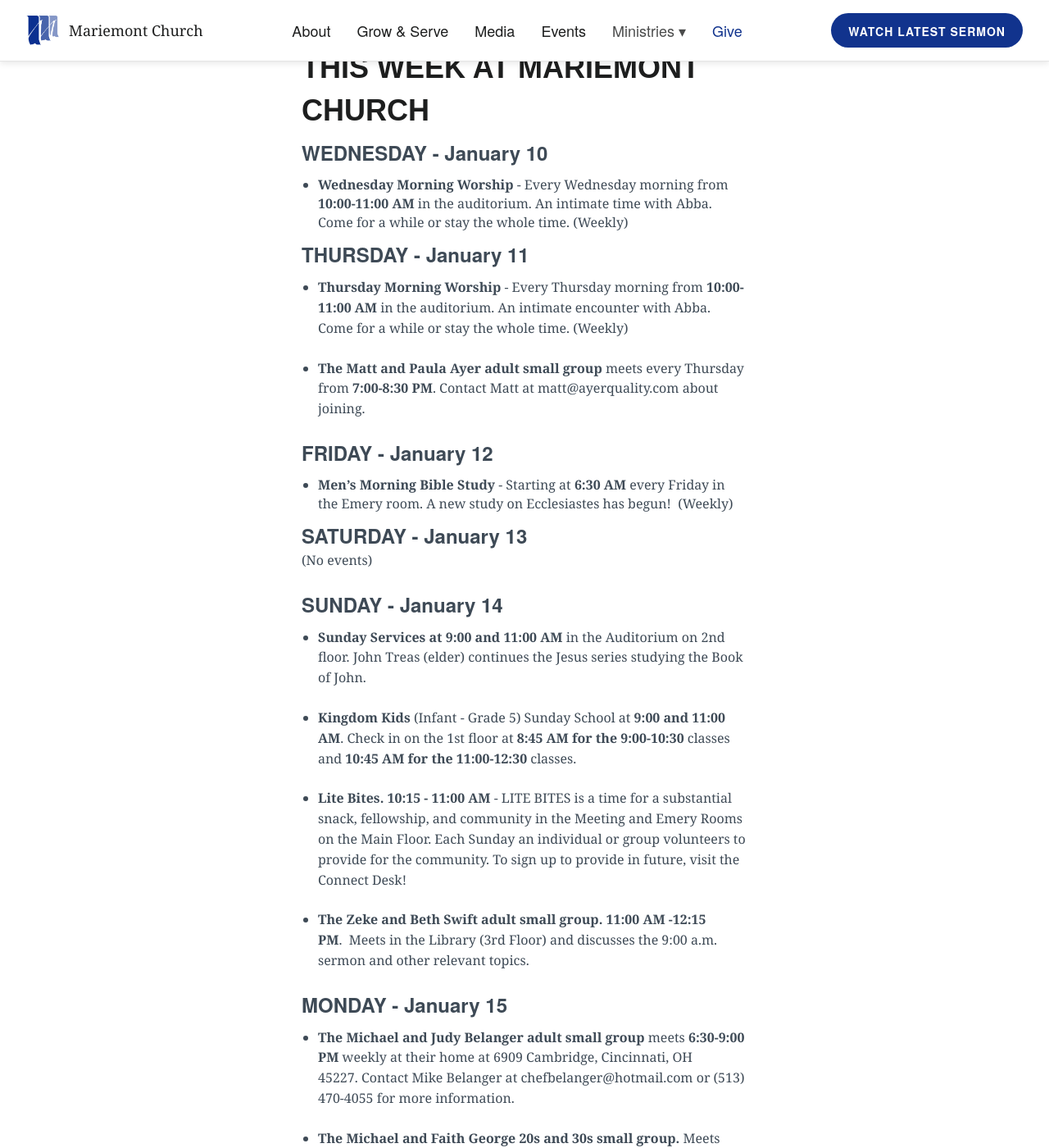
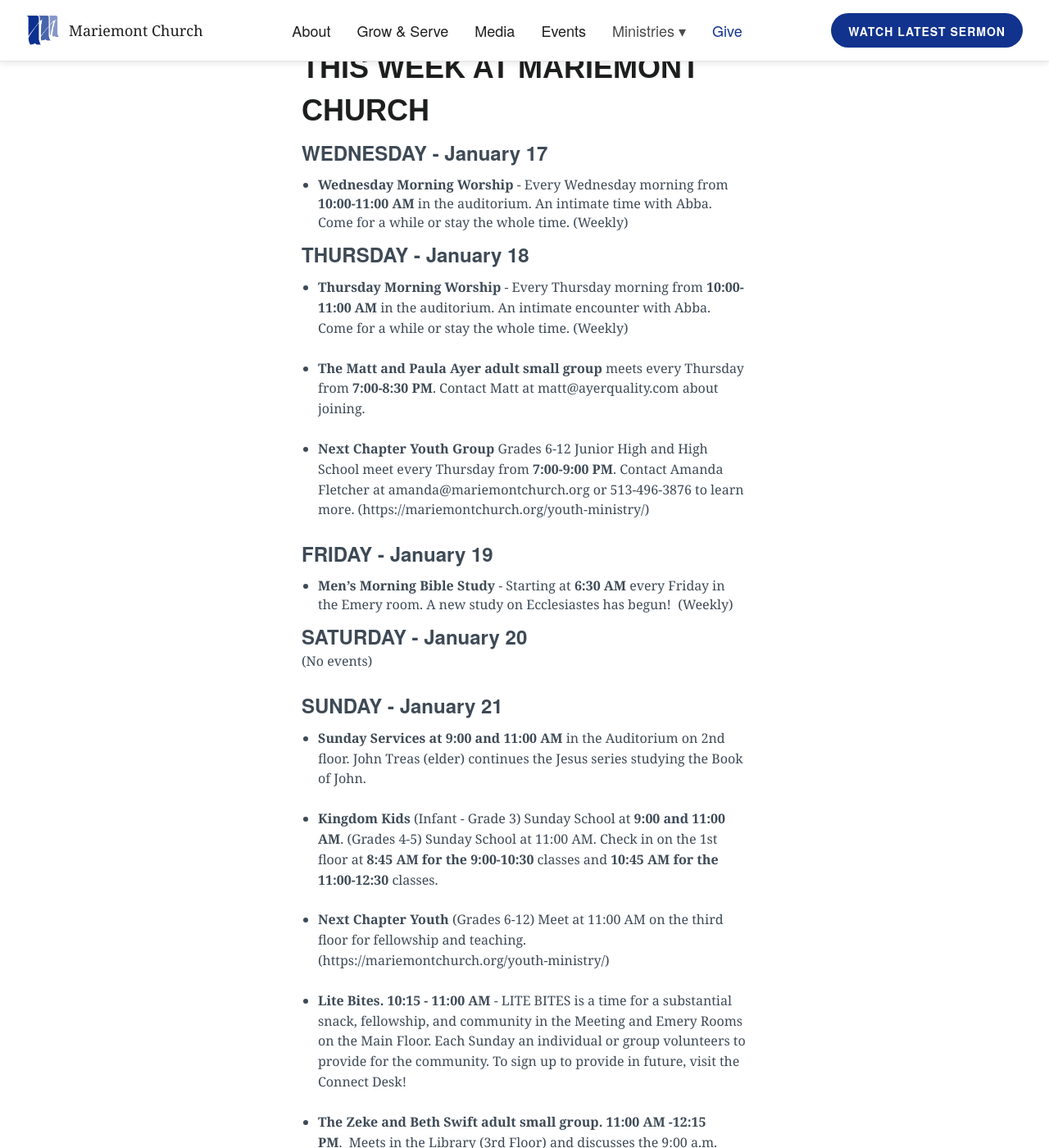
Before and after one commit to lukemoderwell/mariemont, a Jekyll site: the page built from mc-weekly-calendar.markdown, in a window 1280 px wide and 1400 px high, scrolled down 473 px. Shown: the whole window at 82% size. Built offline with Jekyll 4.4.1, drawn with Linux system fonts in a browser that asks for light colours; nearby versions of some CDN libraries; some of the changed text lies outside the part shown.

Commit message:
Updated Mc Weekly Calendar

```diff
--- a/mc-weekly-calendar.markdown
+++ b/mc-weekly-calendar.markdown
@@ -25,40 +25,44 @@
 
 ## THIS WEEK AT MARIEMONT CHURCH
 
-### WEDNESDAY - January 10
+### WEDNESDAY - January 17
 * **Wednesday Morning Worship** - Every Wednesday morning from **10:00-11:00 AM** in the auditorium. An intimate time with Abba. Come for a while or stay the whole time. (Weekly)
 
-### THURSDAY - January 11
+### THURSDAY - January 18
 * **Thursday Morning Worship** - Every Thursday morning from **10:00-11:00 AM** in the auditorium. An intimate encounter with Abba. Come for a while or stay the whole time. (Weekly)
 
 * **The Matt and Paula Ayer adult small group** meets every Thursday from **7:00-8:30 PM**. Contact Matt at matt@ayerquality.com about joining.
 
+* **Next Chapter Youth Group** Grades 6-12 Junior High and High School meet every Thursday from **7:00-9:00 PM**. Contact Amanda Fletcher at amanda@mariemontchurch.org or 513-496-3876 to learn more. (https://mariemontchurch.org/youth-ministry/)
 
-### FRIDAY - January 12
+### FRIDAY - January 19
 * **Men's Morning Bible Study** - Starting at **6:30 AM** every Friday in the Emery room. A new study on Ecclesiastes has begun!  (Weekly)
 
-### SATURDAY - January 13
+### SATURDAY - January 20
 
 (No events)
 
-### SUNDAY - January 14
+### SUNDAY - January 21
 
 * **Sunday Services at 9:00 and 11:00 AM** in the Auditorium on 2nd floor. John Treas (elder) continues the Jesus series studying the Book of John.
 
-* **Kingdom Kids** (Infant - Grade 5) Sunday School at **9:00 and 11:00 AM**. Check in on the 1st floor at **8:45 AM for the 9:00-10:30** classes and **10:45 AM for the 11:00-12:30** classes.
+* **Kingdom Kids** (Infant - Grade 3) Sunday School at **9:00 and 11:00 AM**. (Grades 4-5) Sunday School at 11:00 AM.
+Check in on the 1st floor at **8:45 AM for the 9:00-10:30** classes and **10:45 AM for the 11:00-12:30** classes.
+
+* **Next Chapter Youth** (Grades 6-12) Meet at 11:00 AM on the third floor for fellowship and teaching.(https://mariemontchurch.org/youth-ministry/)
 
 * **Lite Bites. 10:15 - 11:00 AM** - LITE BITES is a time for a substantial snack, fellowship, and community in the Meeting and Emery Rooms on the Main Floor. Each Sunday an individual or group volunteers to provide for the community. To sign up to provide in future, visit the Connect Desk!
 
 * **The Zeke and Beth Swift adult small group.** **11:00 AM -12:15 PM**.  Meets in the Library (3rd Floor) and discusses the 9:00 a.m. sermon and other relevant topics.
 
 
-### MONDAY - January 15
+### MONDAY - January 22
 
 * **The Michael and Judy Belanger adult small group** meets **6:30-9:00 PM** weekly at their home at 6909 Cambridge, Cincinnati, OH 45227. Contact Mike Belanger at chefbelanger@hotmail.com or (513) 470-4055 for more information.
 
 * **The Michael and Faith George 20s and 30s small group.** Meets every Monday from **6:30-9:00 PM** in Deer Park. Call or text Michael George at 513-287-9748 for more information.
 
-### TUESDAY - January 16
+### TUESDAY - January 23
 
 * **Tuesday Morning Worship** - Every Tuesday morning from **9:00-10:00 AM** in the auditorium. An intimate time with Abba. Come for a while or stay the whole time.
 
```
Also changed, not shown: other parts of mc-weekly-calendar.markdown (+1 -1 lines).
